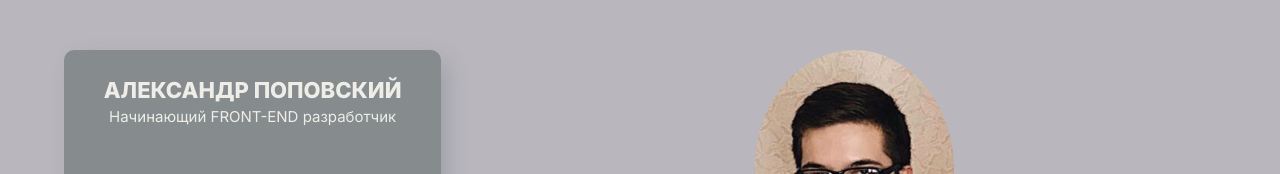
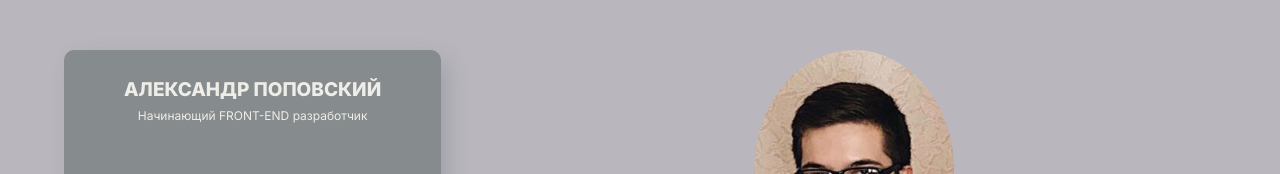
Before and after one commit to saspovych/Portfolio, a plain HTML site: page pages/index.html in a window 1280 px wide. Shown: the top 174 px of the page. Drawn offline with Linux system fonts and the light colour scheme.

Commit message:
Add files via upload

```diff
--- a/pages/style/index.css
+++ b/pages/style/index.css
@@ -47,15 +47,15 @@ aside {
 	margin-right: 50px;
 }
 aside h2 {
-	font-size: 22px;
+	font-size: 19px;
 	line-height: 20px;
 	font-weight: 800;
 
 	text-align: center;
 }
 aside h2 span {
-	font-size: 15px;
-	line-height: 14px;
+	font-size: 12px;
+	line-height: 12px;
 	font-weight: 400;
 
 	display: inline-block;
```
